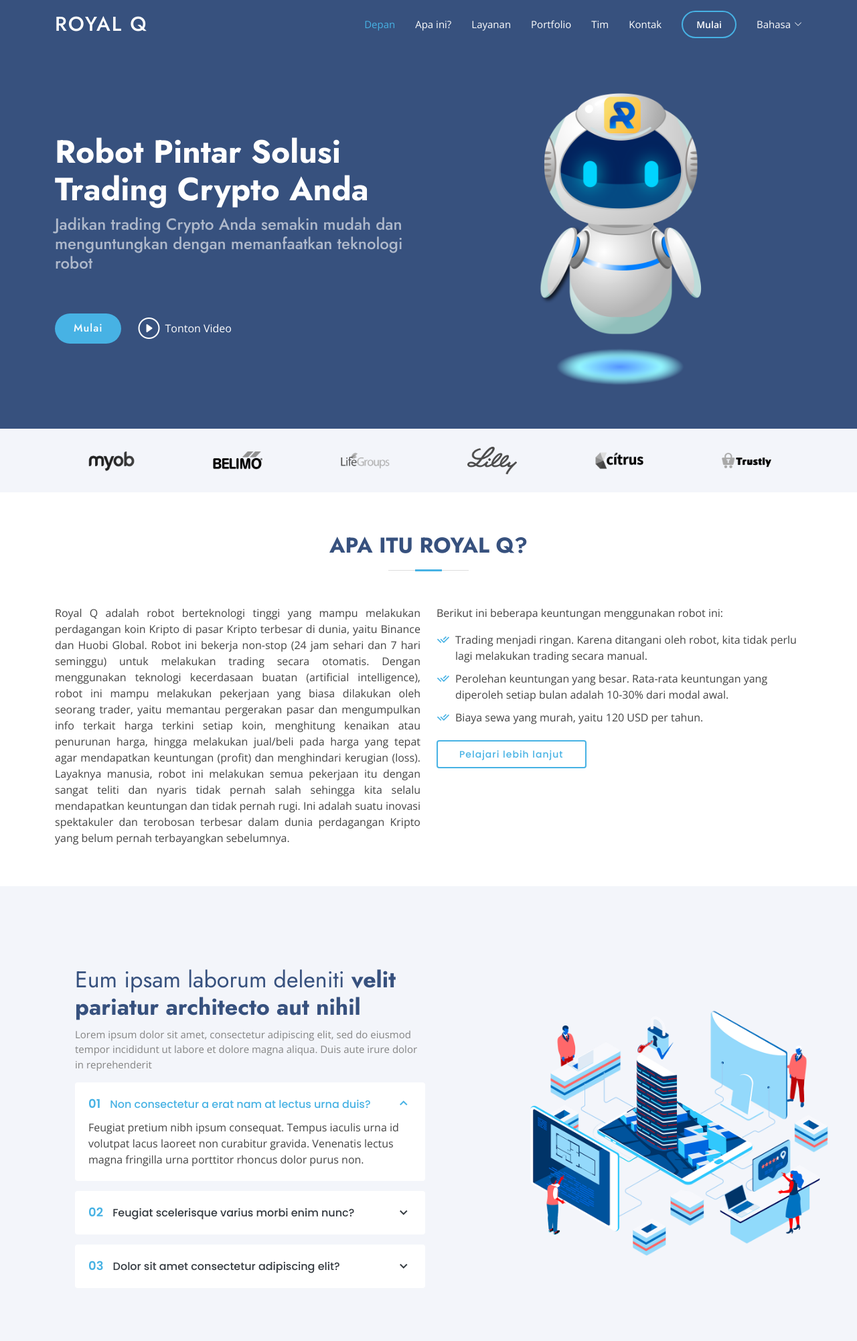
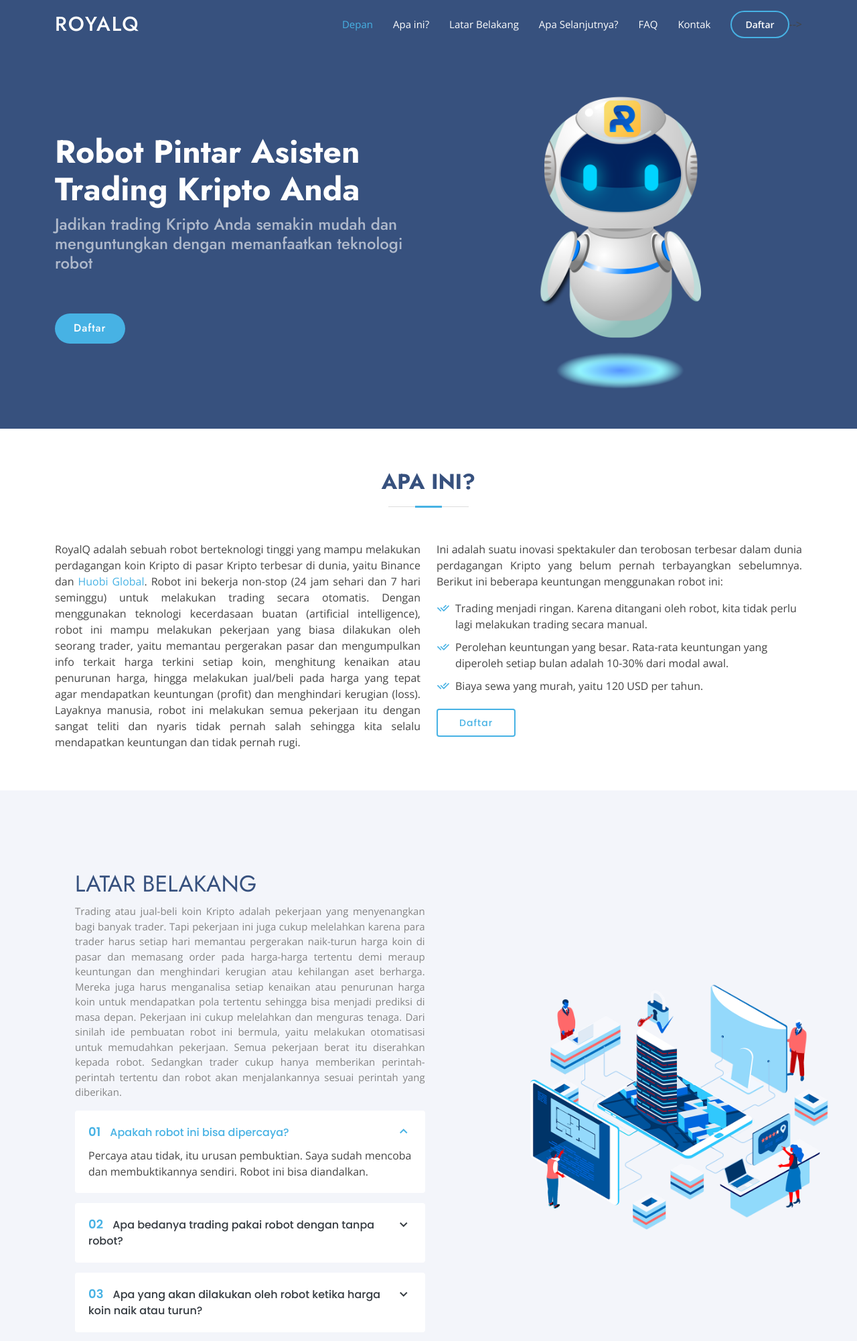
Before and after one commit to royalqbot/royalqbot.github.io, a plain HTML site: page index.html in a window 1280 px wide. Shown: the top 2002 px of the page at 67% size. Drawn offline with nearby package versions, Linux system fonts and the light colour scheme.

Commit message:
hapus semua kecuali index dkk

```diff
--- a/index.html
+++ b/index.html
@@ -5,9 +5,9 @@
   <meta charset="utf-8">
   <meta content="width=device-width, initial-scale=1.0" name="viewport">
 
-  <title>Royal Q</title>
-  <meta content="" name="description">
-  <meta content="" name="keywords">
+  <title>RoyalQ Smart Crypto Trading Bot</title>
+  <meta content="Smart Crypto Trading Bot" name="description">
+  <meta content="royalq, royal q, royal quantify, royal q indonesia, royal q malaysia, royal q international, royal q robot, royal q crypto trading bot, royal q trading bot, royal q bot, royal q robot, royal q crypto trading bot, royal q cryptocurrency trading bot" name="keywords">
 
   <!-- Favicons -->
   <link href="assets/img/favicon.png" rel="icon">
@@ -42,7 +42,7 @@
   <header id="header" class="fixed-top ">
     <div class="container d-flex align-items-center">
 
-      <h1 class="logo me-auto"><a href="index.html">Royal Q</a></h1>
+      <h1 class="logo me-auto"><a href="index.html">RoyalQ</a></h1>
       <!-- Uncomment below if you prefer to use an image logo -->
       <!-- <a href="index.html" class="logo me-auto"><img src="assets/img/logo.png" alt="" class="img-fluid"></a>-->
 
@@ -50,12 +50,12 @@
         <ul>
           <li><a class="nav-link scrollto active" href="#hero">Depan</a></li>
           <li><a class="nav-link scrollto" href="#about">Apa ini?</a></li>
-          <li><a class="nav-link scrollto" href="#services">Layanan</a></li>
-          <li><a class="nav-link   scrollto" href="#portfolio">Portfolio</a></li>
-          <li><a class="nav-link scrollto" href="#team">Tim</a></li>
+          <li><a class="nav-link scrollto" href="#latar-belakang">Latar Belakang</a></li>
+          <li><a class="nav-link   scrollto" href="#apa-selanjutnya">Apa Selanjutnya?</a></li>
+          <li><a class="nav-link scrollto" href="#faq">FAQ</a></li>
           <li><a class="nav-link scrollto" href="#contact">Kontak</a></li>
-          <li><a class="getstarted scrollto" href="#about">Mulai</a></li>
-          <li class="dropdown"><a href="#"><span>Bahasa</span> <i class="bi bi-chevron-down"></i></a>
+          <li><a class="getstarted scrollto" href="https://raqsy.com/s/CZ23F">Daftar</a></li>
+          <!--<li class="dropdown"><a href="#"><span>Bahasa</span> <i class="bi bi-chevron-down"></i></a>
             <ul>
               <li><a href="#">Malay</a></li>
               <li><a href="#">Indonesia</a></li>
@@ -71,7 +71,7 @@
                 </ul>
               </li> -->
             </ul>
-          </li>
+          </li>-->
         </ul>
         <i class="bi bi-list mobile-nav-toggle"></i>
       </nav><!-- .navbar -->
@@ -85,16 +85,16 @@
     <div class="container">
       <div class="row">
         <div class="col-lg-6 d-flex flex-column justify-content-center pt-4 pt-lg-0 order-2 order-lg-1" data-aos="fade-up" data-aos-delay="200">
-          <h1>Robot Pintar Solusi Trading Crypto Anda</h1>
-          <h2>Jadikan trading Crypto Anda semakin mudah dan menguntungkan dengan memanfaatkan teknologi robot</h2>
+          <h1>Robot Pintar Asisten Trading Kripto Anda</h1>
+          <h2>Jadikan trading Kripto Anda semakin mudah dan menguntungkan dengan memanfaatkan teknologi robot</h2>
           <div class="d-flex justify-content-center justify-content-lg-start">
-            <a href="#about" class="btn-get-started scrollto">Mulai</a>
-            <a href="https://www.youtube.com/watch?v=jDDaplaOz7Q" class="glightbox btn-watch-video"><i class="bi bi-play-circle"></i><span>Tonton Video</span></a>
+            <a href="https://raqsy.com/s/CZ23F" class="btn-get-started scrollto">Daftar</a>
+            <!--<a href="https://www.youtube.com/watch?v=jDDaplaOz7Q" class="glightbox btn-watch-video"><i class="bi bi-play-circle"></i><span>Tonton Video</span></a>-->
           </div>
         </div>
         <div class="col-lg-6 order-1 order-lg-2 hero-img" data-aos="zoom-in" data-aos-delay="200">
           <!-- <img src="assets/img/hero-img.png" class="img-fluid animated" alt=""> -->
-          <img src="assets/img/royalqbot.png" class="img-fluid animated" alt="">
+          <img src="assets/img/royalqbot.png" class="img-fluid animated" alt="royalqrobot">
         </div>
       </div>
     </div>
@@ -104,7 +104,7 @@
   <main id="main">
 
     <!-- ======= Cliens Section ======= -->
-    <section id="cliens" class="cliens section-bg">
+    <!-- <section id="cliens" class="cliens section-bg">
       <div class="container">
 
         <div class="row" data-aos="zoom-in">
@@ -136,30 +136,31 @@
         </div>
 
       </div>
-    </section><!-- End Cliens Section -->
+    </section> -->
+    <!-- End Cliens Section -->
 
     <!-- ======= About Us Section ======= -->
     <section id="about" class="about">
       <div class="container" data-aos="fade-up">
 
         <div class="section-title">
-          <h2>Apa itu Royal Q?</h2>
+          <h2>Apa ini?</h2>
         </div>
 
         <div class="row content">
           <div class="col-lg-6">
             <p align='justify'>
-              Royal Q adalah robot berteknologi tinggi yang mampu melakukan perdagangan koin Kripto di pasar Kripto terbesar di dunia, yaitu Binance dan Huobi Global. Robot ini bekerja non-stop (24 jam sehari dan 7 hari seminggu) untuk melakukan trading secara otomatis. Dengan menggunakan teknologi kecerdasaan buatan (artificial intelligence), robot ini mampu melakukan pekerjaan yang biasa dilakukan oleh seorang trader, yaitu memantau pergerakan pasar dan mengumpulkan info terkait harga terkini setiap koin, menghitung kenaikan atau penurunan harga, hingga melakukan jual/beli pada harga yang tepat agar mendapatkan keuntungan (profit) dan menghindari kerugian (loss). Layaknya manusia, robot ini melakukan semua pekerjaan itu dengan sangat teliti dan nyaris tidak pernah salah sehingga kita selalu mendapatkan keuntungan dan tidak pernah rugi. Ini adalah suatu inovasi spektakuler dan terobosan terbesar dalam dunia perdagangan Kripto yang belum pernah terbayangkan sebelumnya.
+              RoyalQ adalah sebuah robot berteknologi tinggi yang mampu melakukan perdagangan koin Kripto di pasar Kripto terbesar di dunia, yaitu Binance dan <a href='https://www.huobi.ge/en-us/topic/double-reward/?invite_code=izf53223&t=1633402149305'>Huobi Global</a>. Robot ini bekerja non-stop (24 jam sehari dan 7 hari seminggu) untuk melakukan trading secara otomatis. Dengan menggunakan teknologi kecerdasaan buatan (artificial intelligence), robot ini mampu melakukan pekerjaan yang biasa dilakukan oleh seorang trader, yaitu memantau pergerakan pasar dan mengumpulkan info terkait harga terkini setiap koin, menghitung kenaikan atau penurunan harga, hingga melakukan jual/beli pada harga yang tepat agar mendapatkan keuntungan (profit) dan menghindari kerugian (loss). Layaknya manusia, robot ini melakukan semua pekerjaan itu dengan sangat teliti dan nyaris tidak pernah salah sehingga kita selalu mendapatkan keuntungan dan tidak pernah rugi.
             </p>
           </div>
           <div class="col-lg-6 pt-4 pt-lg-0">
-            <p align='justify'>Berikut ini beberapa keuntungan menggunakan robot ini:</p>
+            <p align='justify'>Ini adalah suatu inovasi spektakuler dan terobosan terbesar dalam dunia perdagangan Kripto yang belum pernah terbayangkan sebelumnya. Berikut ini beberapa keuntungan menggunakan robot ini:</p>
             <ul>
               <li><i class="ri-check-double-line"></i> Trading menjadi ringan. Karena ditangani oleh robot, kita tidak perlu lagi melakukan trading secara manual.</li>
               <li><i class="ri-check-double-line"></i> Perolehan keuntungan yang besar. Rata-rata keuntungan yang diperoleh setiap bulan adalah 10-30% dari modal awal.</li>
               <li><i class="ri-check-double-line"></i> Biaya sewa yang murah, yaitu 120 USD per tahun.</li>
             </ul>
-            <a href="#" class="btn-learn-more">Pelajari lebih lanjut</a>
+            <a href="https://raqsy.com/s/CZ23F" class="btn-learn-more">Daftar</a>
           </div>
         </div>
 
@@ -167,7 +168,7 @@
     </section><!-- End About Us Section -->
 
     <!-- ======= Why Us Section ======= -->
-    <section id="why-us" class="why-us section-bg">
+    <section id="latar-belakang" class="why-us section-bg">
       <div class="container-fluid" data-aos="fade-up">
 
         <div class="row">
@@ -175,37 +176,37 @@
           <div class="col-lg-7 d-flex flex-column justify-content-center align-items-stretch  order-2 order-lg-1">
 
             <div class="content">
-              <h3>Eum ipsam laborum deleniti <strong>velit pariatur architecto aut nihil</strong></h3>
-              <p>
-                Lorem ipsum dolor sit amet, consectetur adipiscing elit, sed do eiusmod tempor incididunt ut labore et dolore magna aliqua. Duis aute irure dolor in reprehenderit
+              <h3>LATAR BELAKANG</h3>
+              <p align='justify'>
+                Trading atau jual-beli koin Kripto adalah pekerjaan yang menyenangkan bagi banyak trader. Tapi pekerjaan ini juga cukup melelahkan karena para trader harus setiap hari memantau pergerakan naik-turun harga koin di pasar dan memasang order pada harga-harga tertentu demi meraup keuntungan dan menghindari kerugian atau kehilangan aset berharga. Mereka juga harus menganalisa setiap kenaikan atau penurunan harga koin untuk mendapatkan pola tertentu sehingga bisa menjadi prediksi di masa depan. Pekerjaan ini cukup melelahkan dan menguras tenaga. Dari sinilah ide pembuatan robot ini bermula, yaitu melakukan otomatisasi untuk memudahkan pekerjaan. Semua pekerjaan berat itu diserahkan kepada robot. Sedangkan trader cukup hanya memberikan perintah-perintah tertentu dan robot akan menjalankannya sesuai perintah yang diberikan.
               </p>
             </div>
 
             <div class="accordion-list">
               <ul>
                 <li>
-                  <a data-bs-toggle="collapse" class="collapse" data-bs-target="#accordion-list-1"><span>01</span> Non consectetur a erat nam at lectus urna duis? <i class="bx bx-chevron-down icon-show"></i><i class="bx bx-chevron-up icon-close"></i></a>
+                  <a data-bs-toggle="collapse" class="collapse" data-bs-target="#accordion-list-1"><span>01</span> Apakah robot ini bisa dipercaya? <i class="bx bx-chevron-down icon-show"></i><i class="bx bx-chevron-up icon-close"></i></a>
                   <div id="accordion-list-1" class="collapse show" data-bs-parent=".accordion-list">
                     <p>
-                      Feugiat pretium nibh ipsum consequat. Tempus iaculis urna id volutpat lacus laoreet non curabitur gravida. Venenatis lectus magna fringilla urna porttitor rhoncus dolor purus non.
+                      Percaya atau tidak, itu urusan pembuktian. Saya sudah mencoba dan membuktikannya sendiri. Robot ini bisa diandalkan.
                     </p>
                   </div>
                 </li>
 
                 <li>
-                  <a data-bs-toggle="collapse" data-bs-target="#accordion-list-2" class="collapsed"><span>02</span> Feugiat scelerisque varius morbi enim nunc? <i class="bx bx-chevron-down icon-show"></i><i class="bx bx-chevron-up icon-close"></i></a>
+                  <a data-bs-toggle="collapse" data-bs-target="#accordion-list-2" class="collapsed"><span>02</span> Apa bedanya trading pakai robot dengan tanpa robot? <i class="bx bx-chevron-down icon-show"></i><i class="bx bx-chevron-up icon-close"></i></a>
                   <div id="accordion-list-2" class="collapse" data-bs-parent=".accordion-list">
-                    <p>
-                      Dolor sit amet consectetur adipiscing elit pellentesque habitant morbi. Id interdum velit laoreet id donec ultrices. Fringilla phasellus faucibus scelerisque eleifend donec pretium. Est pellentesque elit ullamcorper dignissim. Mauris ultrices eros in cursus turpis massa tincidunt dui.
+                    <p align='justify'>
+                      Dulu sebelum mengenal robot ini, saya biasa melakukan trading secara manual. Saya biasa menggunakan aplikasi Luno dan Indodax. Saya membeli dan menjual koin saya untuk mendapatkan keuntungan. Meskipun di sana ada fasilitas order, tapi semuanya harus dikerjakan secara manual. Contoh, kalau order beli sudah terlaksana, kita harus memasang order baru lagi. Begitu juga order jual. Setelah mengenal robot ini, saya tidak perlu mengatur ulang setiap order setelah terlaksana, karena robot yang akan melakukan pekerjaan itu.
                     </p>
                   </div>
                 </li>
 
                 <li>
-                  <a data-bs-toggle="collapse" data-bs-target="#accordion-list-3" class="collapsed"><span>03</span> Dolor sit amet consectetur adipiscing elit? <i class="bx bx-chevron-down icon-show"></i><i class="bx bx-chevron-up icon-close"></i></a>
+                  <a data-bs-toggle="collapse" data-bs-target="#accordion-list-3" class="collapsed"><span>03</span> Apa yang akan dilakukan oleh robot ketika harga koin naik atau turun? <i class="bx bx-chevron-down icon-show"></i><i class="bx bx-chevron-up icon-close"></i></a>
                   <div id="accordion-list-3" class="collapse" data-bs-parent=".accordion-list">
-                    <p>
-                      Eleifend mi in nulla posuere sollicitudin aliquam ultrices sagittis orci. Faucibus pulvinar elementum integer enim. Sem nulla pharetra diam sit amet nisl suscipit. Rutrum tellus pellentesque eu tincidunt. Lectus urna duis convallis convallis tellus. Urna molestie at elementum eu facilisis sed odio morbi quis
+                    <p align='justify'>
+                      Sama seperti manusia, dia akan melakukan pembelian ketika harga koin turun dan sebaliknya dia akan melakukan penjualan ketika harga koin naik. Di sinilah pentingnya strategi pengaturan agar kita selalu mendapatkan keuntungan dan bisa terhindar dari kerugian. Cara pengaturan robot akan saya terangkan nanti.
                     </p>
                   </div>
                 </li>
@@ -222,7 +223,7 @@
     </section><!-- End Why Us Section -->
 
     <!-- ======= Skills Section ======= -->
-    <section id="skills" class="skills">
+    <!-- <section id="skills" class="skills">
       <div class="container" data-aos="fade-up">
 
         <div class="row">
@@ -272,10 +273,11 @@
         </div>
 
       </div>
-    </section><!-- End Skills Section -->
+    </section> -->
+    <!-- End Skills Section -->
 
     <!-- ======= Services Section ======= -->
-    <section id="services" class="services section-bg">
+    <!--<section id="services" class="services section-bg">
       <div class="container" data-aos="fade-up">
 
         <div class="section-title">
@@ -319,19 +321,20 @@
         </div>
 
       </div>
-    </section><!-- End Services Section -->
+    </section> -->
+    <!-- End Services Section -->
 
     <!-- ======= Cta Section ======= -->
-    <section id="cta" class="cta">
+    <section id="apa-selanjutnya" class="cta">
       <div class="container" data-aos="zoom-in">
 
         <div class="row">
           <div class="col-lg-9 text-center text-lg-start">
-            <h3>Call To Action</h3>
-            <p> Duis aute irure dolor in reprehenderit in voluptate velit esse cillum dolore eu fugiat nulla pariatur. Excepteur sint occaecat cupidatat non proident, sunt in culpa qui officia deserunt mollit anim id est laborum.</p>
+            <h3>Apa Selanjutnya?</h3>
+            <p> Setelah mengetahui cara kerja robot ini, keputusan ada di tangan Anda, apakah Anda akan memanfaatkan teknologi terbaru ini atau akan tetap melakukan trading secara manual dan konvensional? Semua kembali kepada pilihan Anda. Di sini saya hanya menawarkan bantuan teknis kepada Anda mengenai mekanisme atau tatacara pendaftaran, pengaturan robot dan sebagainya. Kalau Anda tertarik, silahkan <a href="https://raqsy.com/s/CZ23F">DAFTAR</a>. Kalau ada pertanyaan, silahkan sampaikan di grup Telegram berikut:</p>
           </div>
           <div class="col-lg-3 cta-btn-container text-center">
-            <a class="cta-btn align-middle" href="#">Call To Action</a>
+            <a class="cta-btn align-middle" href="https://t.me/royalq_i">Grup Telegram</a>
           </div>
         </div>
 
@@ -339,7 +342,7 @@
     </section><!-- End Cta Section -->
 
     <!-- ======= Portfolio Section ======= -->
-    <section id="portfolio" class="portfolio">
+    <!--<section id="portfolio" class="portfolio">
       <div class="container" data-aos="fade-up">
 
         <div class="section-title">
@@ -449,10 +452,11 @@
         </div>
 
       </div>
-    </section><!-- End Portfolio Section -->
+    </section> -->
+    <!-- End Portfolio Section -->
 
     <!-- ======= Team Section ======= -->
-    <section id="team" class="team section-bg">
+    <!--<section id="team" class="team section-bg">
       <div class="container" data-aos="fade-up">
 
         <div class="section-title">
@@ -533,10 +537,11 @@
         </div>
 
       </div>
-    </section><!-- End Team Section -->
+    </section>-->
+    <!-- End Team Section -->
 
     <!-- ======= Pricing Section ======= -->
-    <section id="pricing" class="pricing">
+    <!--<section id="pricing" class="pricing">
       <div class="container" data-aos="fade-up">
 
         <div class="section-title">
@@ -594,24 +599,25 @@
         </div>
 
       </div>
-    </section><!-- End Pricing Section -->
+    </section>-->
+    <!-- End Pricing Section -->
 
     <!-- ======= Frequently Asked Questions Section ======= -->
     <section id="faq" class="faq section-bg">
       <div class="container" data-aos="fade-up">
 
         <div class="section-title">
-          <h2>Frequently Asked Questions</h2>
-          <p>Magnam dolores commodi suscipit. Necessitatibus eius consequatur ex aliquid fuga eum quidem. Sit sint consectetur velit. Quisquam quos quisquam cupiditate. Et nemo qui impedit suscipit alias ea. Quia fugiat sit in iste officiis commodi quidem hic quas.</p>
+          <h2>FAQ</h2>
+          <p>Berikut ini daftar pertanyaan yang sering diajukan beserta jawabannya:</p>
         </div>
 
         <div class="faq-list">
           <ul>
             <li data-aos="fade-up" data-aos-delay="100">
-              <i class="bx bx-help-circle icon-help"></i> <a data-bs-toggle="collapse" class="collapse" data-bs-target="#faq-list-1">Non consectetur a erat nam at lectus urna duis? <i class="bx bx-chevron-down icon-show"></i><i class="bx bx-chevron-up icon-close"></i></a>
+              <i class="bx bx-help-circle icon-help"></i> <a data-bs-toggle="collapse" class="collapse" data-bs-target="#faq-list-1">Apakah saya harus punya akun di Huobi Global? <i class="bx bx-chevron-down icon-show"></i><i class="bx bx-chevron-up icon-close"></i></a>
               <div id="faq-list-1" class="collapse show" data-bs-parent=".faq-list">
                 <p>
-                  Feugiat pretium nibh ipsum consequat. Tempus iaculis urna id volutpat lacus laoreet non curabitur gravida. Venenatis lectus magna fringilla urna porttitor rhoncus dolor purus non.
+                  Ya, sebab RoyalQ sementara ini hanya menerima API dari Binance atau Huobi Global. Jadi, Anda harus punya akun di Binance atau Huobi Global. Kalau belum punya, Anda bisa mendaftarkan diri melalui link undangan saya di bawah ini: <br> <a href="https://www.huobi.ge/en-us/topic/double-reward/?invite_code=izf53223&t=1633402149305">link undangan</a>.
                 </p>
               </div>
             </li>
```
